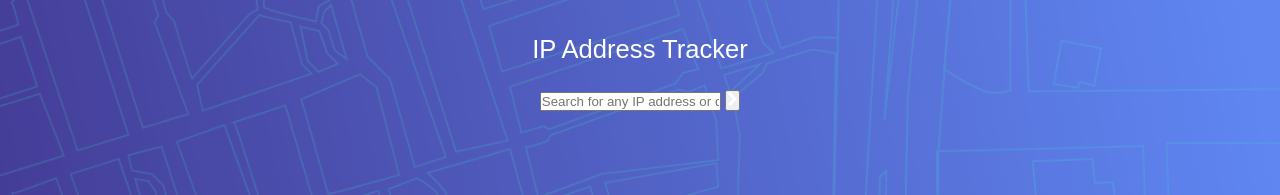
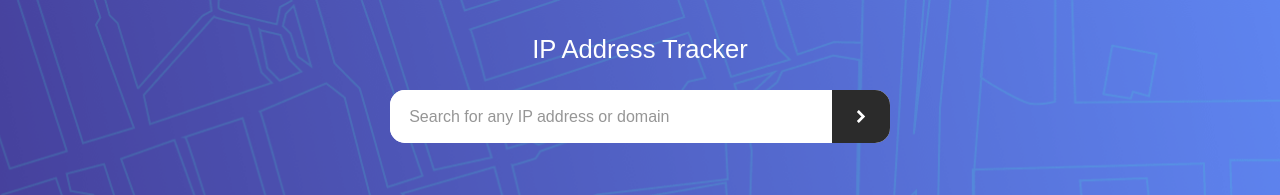
Before and after one commit to Nirvan004/Nirvan004project.github.io, a plain HTML site: page src/index.html in a window 1280 px wide. Shown: the top 195 px of the page. Drawn offline with nearby package versions, Linux system fonts and the light colour scheme; no server answers; a small style sheet from the web is missing.

Commit message:
styled the search bar and submit button with hover states

```diff
--- a/src/styles.css
+++ b/src/styles.css
@@ -60,3 +60,44 @@ button:focus {
   font-weight: 500;
   margin-bottom: 1.4rem;
 }
+
+.ip-form {
+  display: flex;
+  max-width: 500px;
+  margin: 0 auto;
+  border-radius: var(--radius);
+  overflow: hidden;
+  background: var(--white);
+}
+
+.ip-input {
+  flex: 1;
+  padding: 1.1rem 1.2rem;
+  border: none;
+  font-size: 1rem;
+  color: var(--very-dark-gray);
+  outline: none;
+}
+
+.ip-input::placeholder {
+  color: var(--dark-gray);
+}
+
+.submit-btn {
+  background: var(--very-dark-gray);
+  border: none;
+  padding: 0 1.5rem;
+  display: flex;
+  align-items: center;
+  justify-content: center;
+  cursor: pointer;
+  transition: background 0.2s ease;
+}
+
+.submit-btn:hover {
+  background: hsl(0, 0%, 30%);
+}
+
+.submit-btn img {
+  width: 10px;
+}
```
